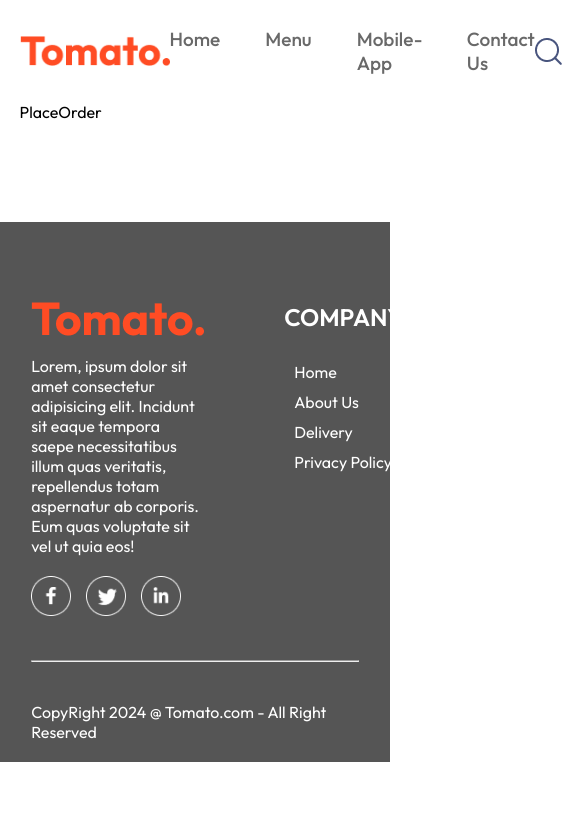
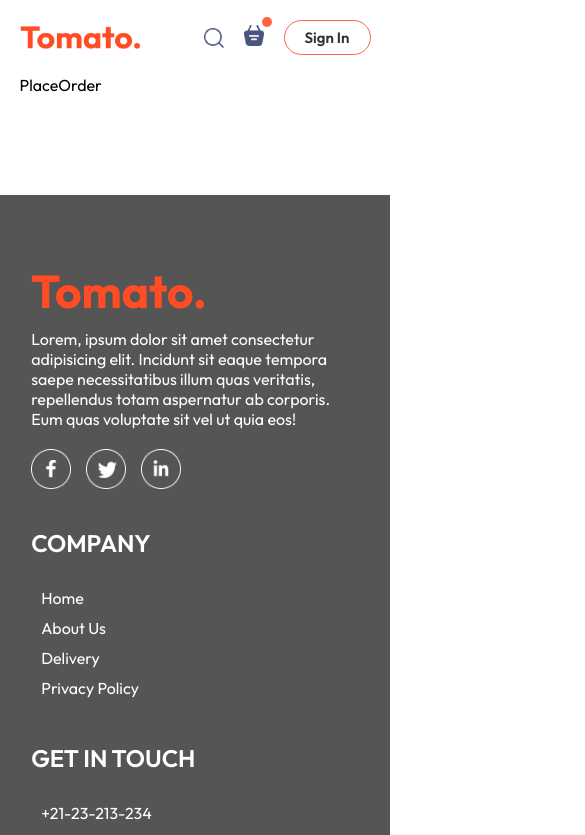
Before and after one commit to PrimeBeyonder/food_service, a React (Vite) app: page /order in a window 390 px wide. Shown: the top 835 px of the page, 585 px wide, since content can reach past the window. Built offline with nearby package versions, Linux system fonts and the light colour scheme.

Commit message:
responsive

```diff
--- a/src/components/ExplorMenu/ExplorMenu.css
+++ b/src/components/ExplorMenu/ExplorMenu.css
@@ -24,10 +24,6 @@
     overflow-x: scroll;
 }
 
-.explore-menu-list::-webkit-scrollbar {
-    display: none;
-
-}
 
 .explore-menu-list-item img {
     width: 7.5vw;
@@ -57,3 +53,10 @@
     border: 3px solid tomato;
     padding: 2px;
 }
+
+@media (max-width: 1050px) {
+    .explore-menu-text {
+        max-width: 100%;
+        font-size: 14px;
+    }
+}
--- a/src/components/Footer/Footer.css
+++ b/src/components/Footer/Footer.css
@@ -55,3 +55,15 @@
 
     margin: 20px 0;
 }
+
+@media (max-width:750px) {
+    .footer-content {
+        display: flex;
+        flex-direction: column;
+        gap: 35px;
+    }
+
+    .footer-copyright {
+        text-align: center;
+    }
+}
--- a/src/components/Header/Header.css
+++ b/src/components/Header/Header.css
@@ -39,3 +39,23 @@
     font-size: max(1vw, 13px);
     border-radius: 50px;
 }
+
+@media (max-width: 1050px) {
+    .header-contents {
+        max-width: 45%;
+    }
+}
+
+@media (max-width: 750px) {
+    .header-contents {
+        max-width: 65%;
+    }
+
+    .header-contents p {
+        display: none;
+    }
+
+    .header-contents button {
+        padding: 2vw 4vw;
+    }
+}
--- a/src/components/Navbar/Navbar.jsx
+++ b/src/components/Navbar/Navbar.jsx
@@ -8,14 +8,14 @@
             <img className='logo' src={assets.logo} />
             <ul className="navbar-menu">
                 <li onClick={() => setMenu("home")} className={menu === "home" ? "active" : ""}>
-                    <a href="#">Home</a>
+                    <a href="#home">Home</a>
                 </li>
                 <li onClick={() => setMenu("menu")} className={menu === "menu" ? "active" : ""}>
-                    <a href="#">Menu</a></li>
+                    <a href="#explore-menu">Menu</a></li>
                 <li onClick={() => setMenu("mobile-app")} className={menu === "mobile-app" ? "active" : ""}>
-                    <a href="#">Mobile-App</a></li>
+                    <a href="#download">Mobile-App</a></li>
                 <li onClick={() => setMenu("contact-us")} className={menu === "contact-us" ? "active" : ""}>
-                    <a href="#">Contact Us</a></li>
+                    <a href="#footer">Contact Us</a></li>
             </ul>
             <div className="navbar-right">
                 <img src={assets.search_icon} />
--- a/src/components/Navbar/navbar.css
+++ b/src/components/Navbar/navbar.css
@@ -63,3 +63,58 @@
     top: -8px;
     right: -8px;
 }
+
+@media (max-width:1050px) {
+    .navbar .logo {
+        width: 140px;
+    }
+
+    .navbar-menu {
+        gap: 20px;
+        font-size: 17px;
+    }
+
+    .navbar-right {
+        gap: 30px;
+    }
+
+    .navbar-right img {
+        width: 22px;
+    }
+
+    .navbar-right button {
+        padding: 8px 25px;
+    }
+}
+
+@media (max-width:900px) {
+    .navbar .logo {
+        width: 120px;
+    }
+
+    .navbar-menu {
+        gap: 20px;
+        font-size: 17px;
+    }
+
+    .navbar-right {
+        gap: 20px;
+    }
+
+    .navbar-right img {
+        width: 20px;
+    }
+
+    .navbar-right button {
+        padding: 7px 20px;
+        font-size: 15px;
+    }
+}
+
+@media (max-width:750px) {
+
+    .navbar-menu {
+        display: none;
+    }
+
+}
--- a/src/index.css
+++ b/src/index.css
@@ -31,3 +31,7 @@
     opacity: 1;
   }
 }
+
+html {
+  scroll-behavior: smooth;
+}
```
